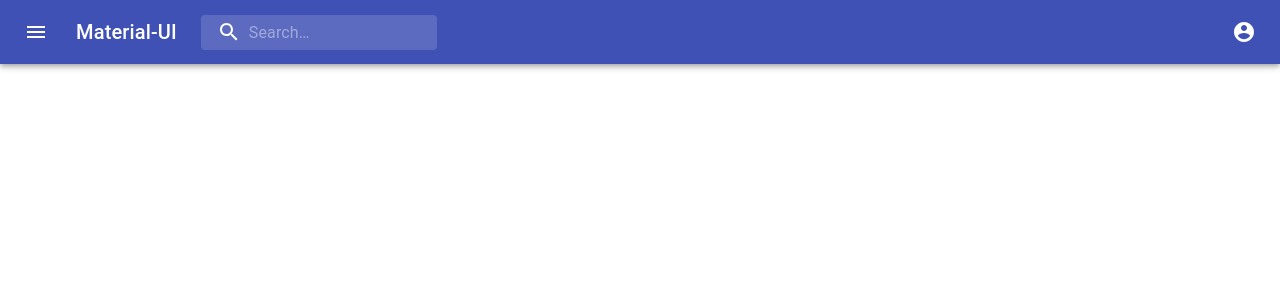
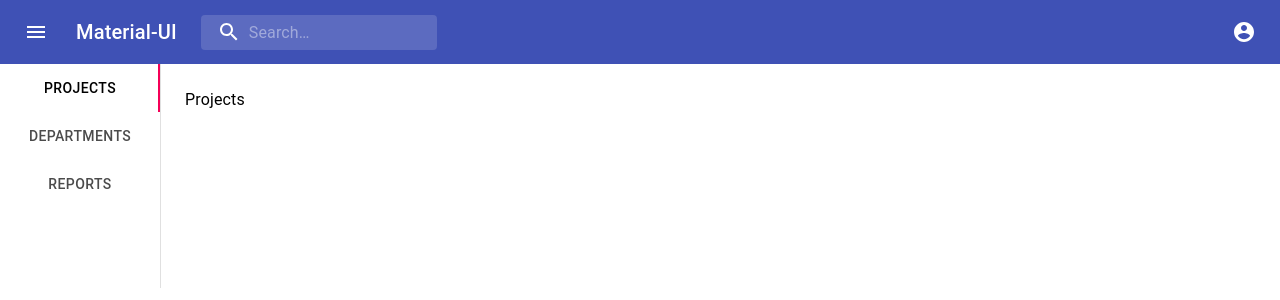
Before and after one commit to asmaaEssam/Namaa-Project, a React (Create React App) app in the folder client/: page / in a window 1280 px wide. Both pictures are taken after a click on the button 36 px from the left and 32 px from the top of the page. Shown: the top 300 px of the page. Built offline with nearby package versions, Linux system fonts and the light colour scheme.

Commit message:
adding vertical menu component

```diff
--- a/client/src/App.js
+++ b/client/src/App.js
@@ -1,11 +1,20 @@
-import React from 'react';
+import React, {useState} from 'react';
 
 import Bar from './components/Bar'
+import VerticalMenu from './components/VerticalMenu'
 
 function App() {
+
+  const [isAddMenuState, setIsAddMenuState] = useState(false);
+
+  function triggerAddMenuState() {
+    setIsAddMenuState(!isAddMenuState)
+  };
+
   return (
     <div className="App">
-      <Bar/>
+      <Bar addMenu = {triggerAddMenuState}/>
+      {isAddMenuState && <VerticalMenu/>}
     </div>
   );
 }
--- a/client/src/components/Bar.jsx
+++ b/client/src/components/Bar.jsx
@@ -77,7 +77,7 @@
   },
 }));
 
-export default function PrimarySearchAppBar() {
+export default function PrimarySearchAppBar(props) {
   const classes = useStyles();
   const [anchorEl, setAnchorEl] = React.useState(null);
   const [mobileMoreAnchorEl, setMobileMoreAnchorEl] = React.useState(null);
@@ -150,7 +150,7 @@
       <AppBar position="static">
         <Toolbar>
           <IconButton
-           onClick={() => { console.log('onClick'); }}
+           onClick={props.addMenu}
             edge="start"
             className={classes.menuButton}
             color="inherit"
--- /dev/null
+++ b/client/src/components/VerticalMenu.jsx
@@ -0,0 +1,87 @@
+import React from 'react';
+import PropTypes from 'prop-types';
+import { makeStyles } from '@material-ui/core/styles';
+import Tabs from '@material-ui/core/Tabs';
+import Tab from '@material-ui/core/Tab';
+import Typography from '@material-ui/core/Typography';
+import Box from '@material-ui/core/Box';
+
+function TabPanel(props) {
+  const { children, value, index, ...other } = props;
+
+  return (
+    <div
+      role="tabpanel"
+      hidden={value !== index}
+      id={`vertical-tabpanel-${index}`}
+      aria-labelledby={`vertical-tab-${index}`}
+      {...other}
+    >
+      {value === index && (
+        <Box p={3}>
+          <Typography>{children}</Typography>
+        </Box>
+      )}
+    </div>
+  );
+}
+
+TabPanel.propTypes = {
+  children: PropTypes.node,
+  index: PropTypes.any.isRequired,
+  value: PropTypes.any.isRequired,
+};
+
+function a11yProps(index) {
+  return {
+    id: `vertical-tab-${index}`,
+    'aria-controls': `vertical-tabpanel-${index}`,
+  };
+}
+
+const useStyles = makeStyles((theme) => ({
+  root: {
+    flexGrow: 1,
+    backgroundColor: theme.palette.background.paper,
+    display: 'flex',
+    height: 224,
+  },
+  tabs: {
+    borderRight: `1px solid ${theme.palette.divider}`,
+  },
+}));
+
+export default function VerticalMenu() {
+  const classes = useStyles();
+  const [value, setValue] = React.useState(0);
+
+  const handleChange = (event, newValue) => {
+    setValue(newValue);
+  };
+
+  return (
+    <div className={classes.root}>
+      <Tabs
+        orientation="vertical"
+        variant="scrollable"
+        value={value}
+        onChange={handleChange}
+        aria-label="Vertical tabs example"
+        className={classes.tabs}
+      >
+        <Tab label="Projects" {...a11yProps(0)} />
+        <Tab label="Departments" {...a11yProps(1)} />
+        <Tab label="Reports" {...a11yProps(2)} />
+      </Tabs>
+      <TabPanel value={value} index={0}>
+        Projects
+      </TabPanel>
+      <TabPanel value={value} index={1}>
+        Departments
+      </TabPanel>
+      <TabPanel value={value} index={2}>
+        Reports
+      </TabPanel>
+    </div>
+  );
+}
```
